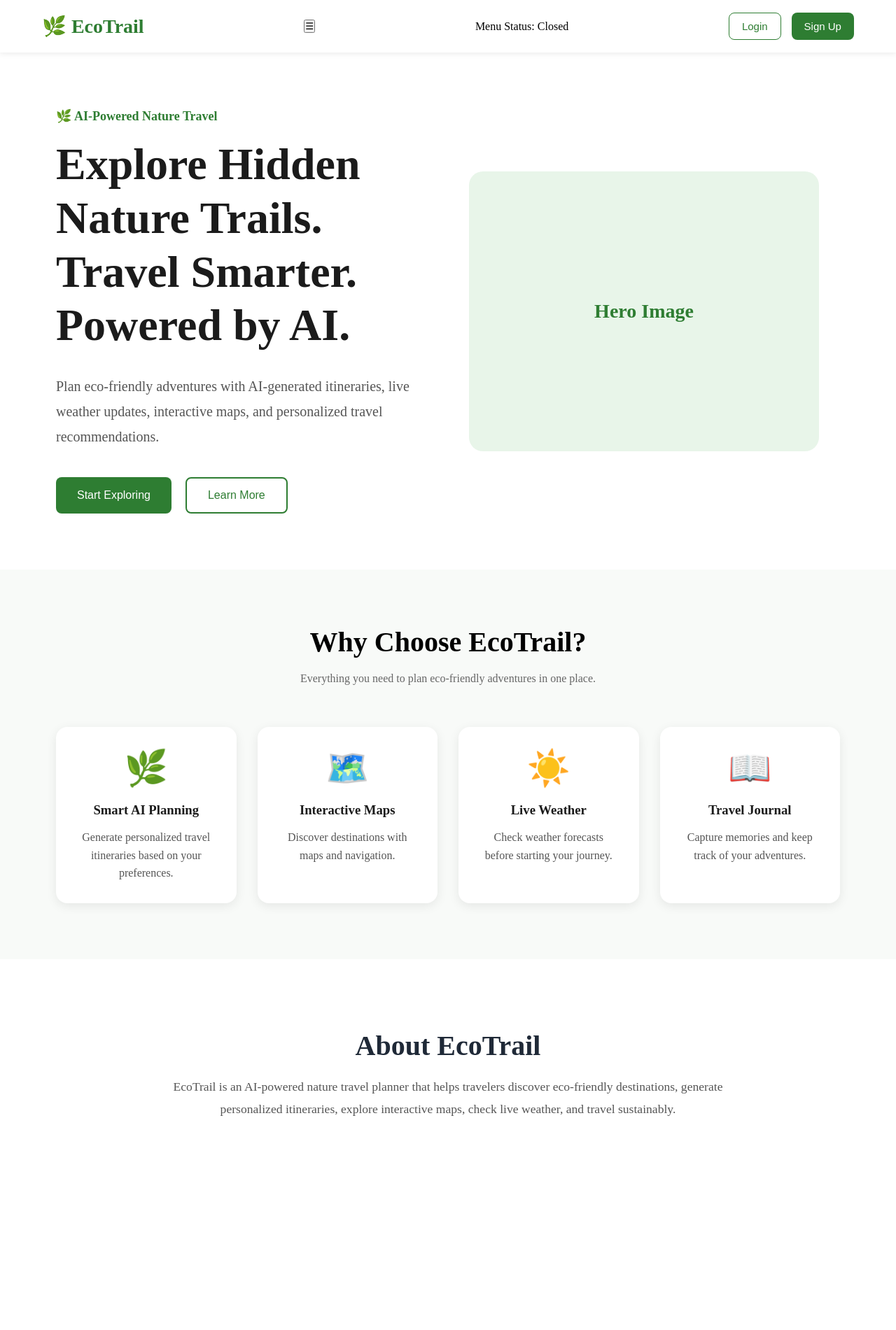
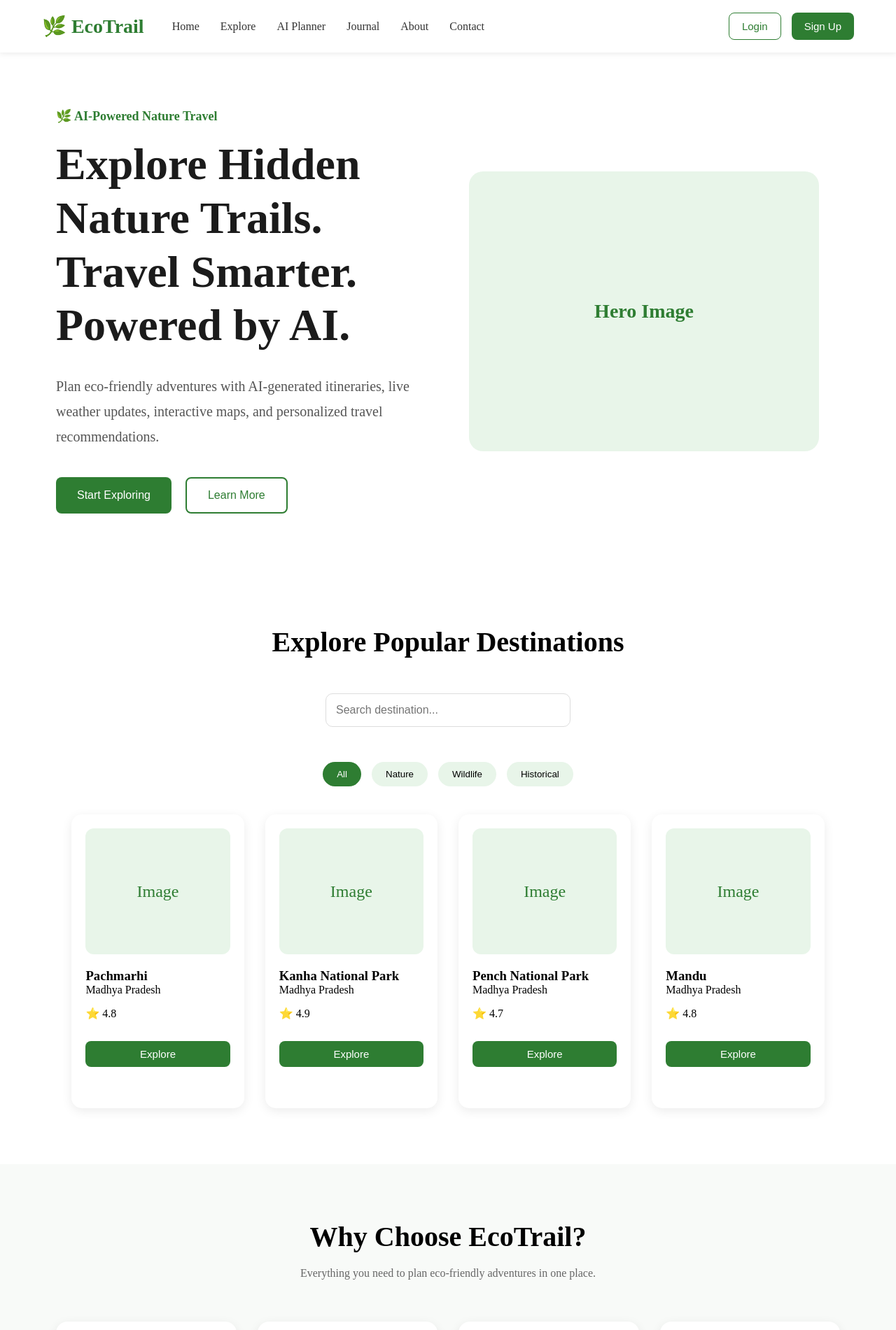
Before and after one commit to vanshikajoshi06/EcoTrail, a React app in the folder frontend/: page / in a window 1280 px wide. Shown: the top 1901 px of the page at 70% size. Before the commit the page ends 1701 px from the top, so only its background shows below. Built offline with nearby package versions, Linux system fonts and the light colour scheme; the HTML template or start-up script is replaced by a standard one.

Commit message:
Built Explore section with search and category filters

```diff
--- /dev/null
+++ b/frontend/src/components/DestinationCard/DestinationCard.css
@@ -0,0 +1,48 @@
+.destination-card{
+
+    background:white;
+    border-radius:15px;
+    padding:20px;
+    box-shadow:0 4px 15px rgba(0,0,0,0.08);
+    transition:0.3s;
+    min-height: 420px;
+}
+
+.destination-card:hover{
+    transform:translateY(-8px);
+}
+
+.card-image{
+    height:180px;
+    background:#E8F5E9;
+    border-radius:12px;
+    display:flex;
+    justify-content:center;
+    align-items:center;
+    margin-bottom:20px;
+    font-size:24px;
+    color:#2E7D32;
+}
+
+.destination-card button{
+    margin-top:15px;
+    width:100%;
+    padding:10px;
+    border:none;
+    border-radius:8px;
+    background:#2E7D32;
+    color:white;
+    cursor:pointer;
+    font-size:15px;
+    transition:.3s;
+}
+
+.destination-card button:hover{
+    background:#256428;
+}
+.card-footer{
+    display:flex;
+    flex-direction:column;
+    gap:15px;
+    margin-top:15px;
+}
--- /dev/null
+++ b/frontend/src/components/DestinationCard/DestinationCard.jsx
@@ -0,0 +1,35 @@
+import "./DestinationCard.css";
+
+function DestinationCard({ destination }) {
+
+    return (
+
+        <div className="destination-card">
+
+            <div className="card-image">
+
+                Image
+
+            </div>
+
+            <h3>{destination.name}</h3>
+
+            <p>{destination.location}</p>
+
+            <div className="card-footer">
+
+                <span>⭐ {destination.rating}</span>
+
+                <button>
+                    Explore
+                </button>
+
+            </div>
+
+        </div>
+
+    );
+
+}
+
+export default DestinationCard;
--- /dev/null
+++ b/frontend/src/components/Explore/Explore.css
@@ -0,0 +1,56 @@
+.explore{
+    padding:80px 8%;
+}
+
+.explore h2{
+    text-align:center;
+    font-size:40px;
+    margin-bottom:50px;
+}
+
+.destination-grid{
+    display:grid;
+    grid-template-columns:repeat(4,1fr);
+    gap:30px;
+}
+
+.search-box{
+    display:block;
+    width:350px;
+    margin:0 auto 50px;
+    padding:14px;
+    font-size:16px;
+    border-radius:10px;
+    border:1px solid #ddd;
+    outline:none;
+}
+
+.search-box:focus{
+    border-color:#2E7D32;
+}
+
+.category-buttons{
+    display:flex;
+    justify-content:center;
+    gap:15px;
+    margin-bottom:40px;
+    flex-wrap:wrap;
+}
+
+.category-buttons button{
+    padding:10px 20px;
+    border:none;
+    border-radius:30px;
+    cursor:pointer;
+    background:#E8F5E9;
+    transition:.3s;
+}
+
+.category-buttons button:hover{
+    background:#2E7D32;
+    color:white;
+}
+.active-category{
+    background:#2E7D32 !important;
+    color:white;
+}
--- /dev/null
+++ b/frontend/src/components/Explore/Explore.jsx
@@ -0,0 +1,112 @@
+import "./Explore.css";
+import DestinationCard from "../DestinationCard/DestinationCard";
+import { useState } from "react";
+
+function Explore() {
+
+    const [searchTerm, setSearchTerm] = useState("");
+    const [selectedCategory, setSelectedCategory] = useState("All");
+
+    const categories = [
+        "All",
+        "Nature",
+        "Wildlife",
+        "Historical"
+    ];
+
+    const destinations = [
+
+    {
+        id:1,
+        name:"Pachmarhi",
+        location:"Madhya Pradesh",
+        rating:"4.8",
+        category:"Nature"
+    },
+
+    {
+        id:2,
+        name:"Kanha National Park",
+        location:"Madhya Pradesh",
+        rating:"4.9",
+        category:"Wildlife"
+    },
+
+    {
+        id:3,
+        name:"Pench National Park",
+        location:"Madhya Pradesh",
+        rating:"4.7",
+        category:"Wildlife"
+    },
+
+    {
+        id:4,
+        name:"Mandu",
+        location:"Madhya Pradesh",
+        rating:"4.8",
+        category:"Historical"
+    }
+];
+
+    return (
+
+        <section className="explore">
+
+            <h2>Explore Popular Destinations</h2>
+
+            <input
+                type="text"
+                placeholder="Search destination..."
+                value={searchTerm}
+                onChange={(e) => setSearchTerm(e.target.value)}
+                className="search-box"
+            />
+
+            <div className="category-buttons">
+                {categories.map((category) => (
+                    <button
+                        key={category}
+                        className={
+                            selectedCategory === category
+                                ? "active-category"
+                                : ""
+                        }
+                        onClick={() => setSelectedCategory(category)}
+                    >
+                        {category}
+                    </button>
+                ))}
+            </div>
+
+            <div className="destination-grid">
+                {destinations
+
+                    .filter((destination) => {
+
+                        const matchesSearch = destination.name
+                            .toLowerCase()
+                            .includes(searchTerm.toLowerCase());
+
+                        const matchesCategory =
+                            selectedCategory === "All" ||
+                            destination.category === selectedCategory;
+
+                        return matchesSearch && matchesCategory;
+                    })
+
+                    .map((destination) => (
+                        <DestinationCard
+                            key={destination.id}
+                            destination={destination}
+                        />
+                    ))}
+            </div>
+
+        </section>
+
+    );
+
+}
+
+export default Explore;
--- a/frontend/src/components/Navbar/Navbar.css
+++ b/frontend/src/components/Navbar/Navbar.css
@@ -9,21 +9,32 @@
 
     box-shadow: 0 2px 8px rgba(0,0,0,0.08);
 }
+.nav-left{
+    display:flex;
+    align-items:center;
+    gap:40px;
+}
 
+.nav-right{
+    display:flex;
+    align-items:center;
+    gap:20px;
+}
 /* Logo */
 
 .logo {
     font-size: 28px;
     font-weight: bold;
     color: #2E7D32;
+    cursor: pointer;
 }
 
 /* Navigation Links */
 
 .nav-links {
     display: flex;
-    gap: 35px;
-
+    align-items: center;
+    gap: 30px;
     list-style: none;
 }
 
@@ -68,3 +79,34 @@
 .signup-btn:hover {
     background: #256428;
 }
+
+/* ==========================
+   Responsive Navbar
+========================== */
+
+.menu-btn{
+    display:none;
+    background:none;
+    border:none;
+    font-size:28px;
+    cursor:pointer;
+}
+.desktop-nav{
+    display:flex;
+}
+
+@media (max-width:768px){
+
+    .desktop-nav{
+        display:none;
+    }
+
+    .menu-btn{
+        display:block;
+    }
+
+    .nav-buttons{
+        display:none;
+    }
+
+}
--- a/frontend/src/components/Navbar/Navbar.jsx
+++ b/frontend/src/components/Navbar/Navbar.jsx
@@ -5,15 +5,46 @@ function Navbar() { //reacts functional component?? ans: A JavaScript function t
 
   const [menuOpen, setMenuOpen] = useState(false);
 
+  const navLinks = [
+    "Home",
+    "Explore",
+    "AI Planner",
+    "Journal",
+    "About",
+    "Contact"
+  ];
+
   function toggleMenu() {
     setMenuOpen(!menuOpen);
   }
 
   return (
     <nav className="navbar">
-      {/* Logo */}
+      <div className="nav-left">
+
         <div className="logo">
           🌿 EcoTrail
+        </div>
+
+          <ul className="nav-links desktop-nav">
+
+            {navLinks.map((link) => (
+
+              <li key={link}>
+                <a href="#">
+                  {link}
+                </a>
+              </li>
+            ))}
+          </ul>
+
+      </div>
+
+      <div className="nav-right">
+
+        <div className="nav-buttons">
+          <button className="login-btn">Login</button>
+          <button className="signup-btn">Sign Up</button>
         </div>
 
         <button
@@ -23,24 +54,6 @@ function Navbar() { //reacts functional component?? ans: A JavaScript function t
           {menuOpen ? "✖" : "☰"}
         </button>
 
-      <p>Menu Status: {menuOpen ? "Open" : "Closed"}</p>
-
-      {/* Navigation Links */}
-      {menuOpen && (
-        <ul className="nav-links">
-          <li><a href="#">Home</a></li>
-          <li><a href="#">Explore</a></li>
-          <li><a href="#">AI Planner</a></li>
-          <li><a href="#">Journal</a></li>
-          <li><a href="#">About</a></li>
-          <li><a href="#">Contact</a></li>
-        </ul>
-      )}
-
-      {/* Action Buttons */}
-      <div className="nav-buttons">
-        <button className="login-btn">Login</button>
-        <button className="signup-btn">Sign Up</button>
       </div>
     </nav> //javaScript syntax
   );
--- a/frontend/src/pages/Home.jsx
+++ b/frontend/src/pages/Home.jsx
@@ -3,6 +3,7 @@ import Navbar from "../components/Navbar/Navbar";
 import Hero from "../components/Hero/Hero";
 import Features from "../components/Features/Features";
 import About from "../components/About/About";
+import Explore from "../components/Explore/Explore";
 
 function Home() {
   return (
@@ -16,6 +17,7 @@ function Home() {
         primaryButton="Start Exploring"
         secondaryButton="Learn More"
       />
+      <Explore />
       <Features />
       <About />
     </>
```
Lines whose indentation alone changed are shown as unchanged.
